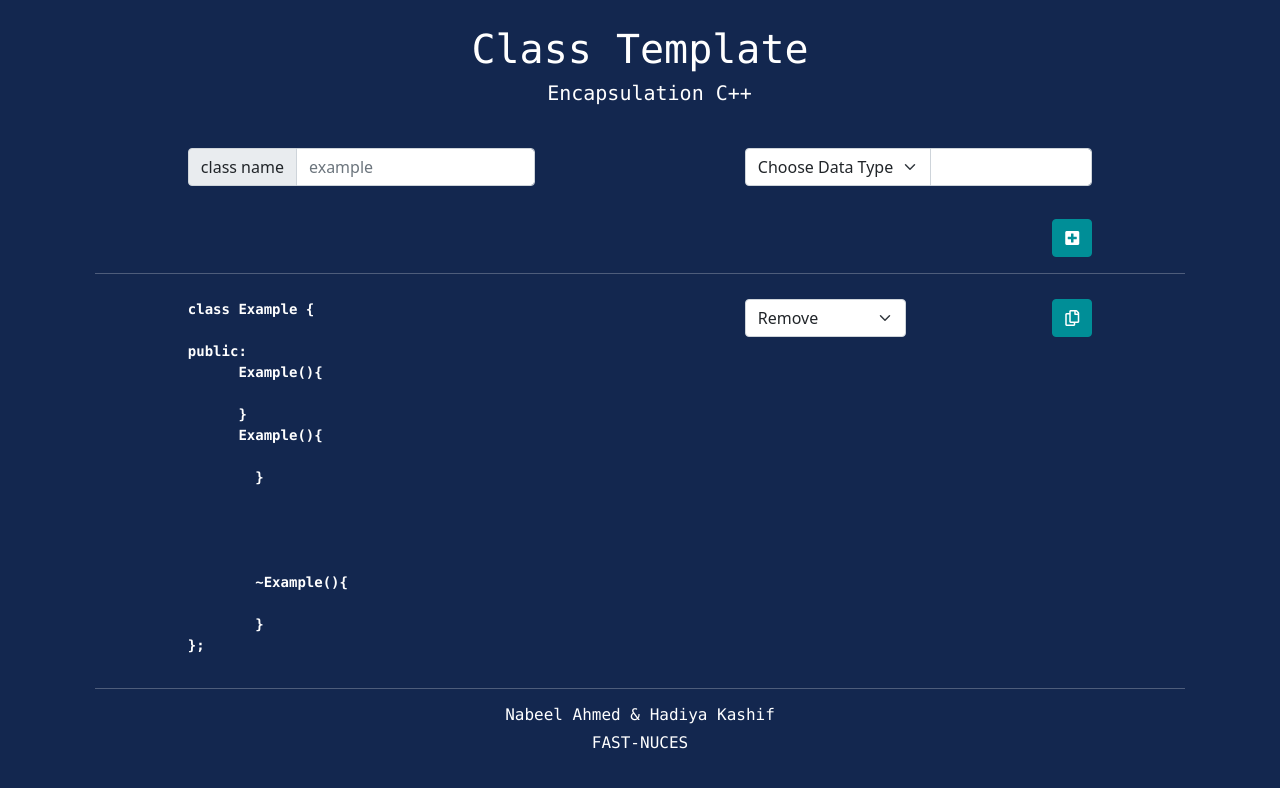
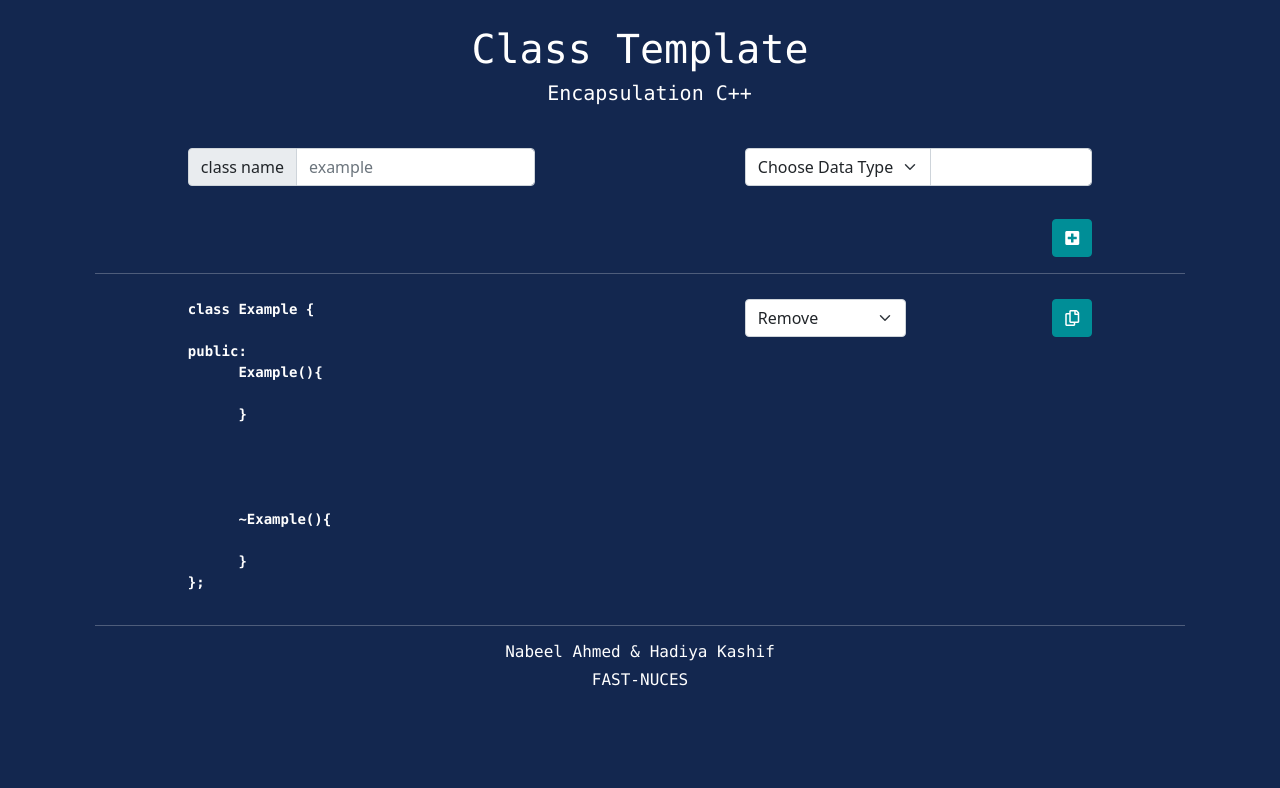
Before and after one commit to NabeelAhmed-090/Class_Template, a React (Create React App) app: page / in a window 1280 px wide. Shown: the top 788 px of the page. Built offline with nearby package versions, Linux system fonts and the light colour scheme.

Commit message:
coded adjusted

```diff
--- a/src/functions.js
+++ b/src/functions.js
@@ -30,21 +30,8 @@ const destructor_creator = (className, dataMembers) => {
                 `delete ${x.split(' ')[1]};`
             )
         }).join('\n            ')}
-        }`
+      }`
 
-    return mainString
-}
-
-const contructor_creator = (className, dataMembers) => {
-    var mainString =
-        `${capitalizeFirstLetter(className)}(${parameters(dataMembers)}){
-            ${dataMembers.map(x => {
-            var type = x.split(' ')
-            return (
-                `set${capitalizeFirstLetter(type[1])}(${type[1]});`
-            )
-        }).join('\n            ')}
-        }`
     return mainString
 }
 
@@ -135,7 +122,6 @@ export const classCreator = (classname, dataMembers) => {
         }
 public:
       ${defaultConstructor(dataMembers, classname)}
-      ${contructor_creator(classname, dataMembers)}
       ${dataMembers.map((x) => {
             var type = x.split(" ")
             return getter_creator(type[0], type[1])
@@ -156,7 +142,7 @@ public:
         }).join("\n        ")
         }
 
-        ${destructor_creator(classname, dataMembers)}
+      ${destructor_creator(classname, dataMembers)}
 };`
     return mainString
 }
```
